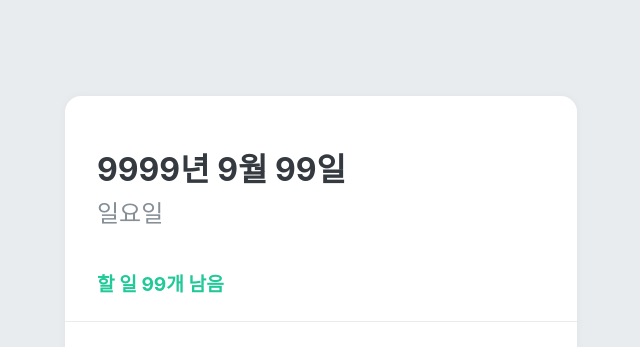
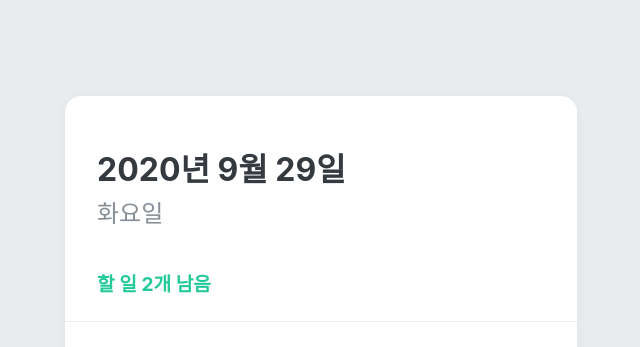
Before and after one commit to redledog/to-do-list, a React (Create React App) app: page / in a window 1280 px wide. Shown: the top 347 px of the page, without its empty margins (319-959 px from the left). Built offline with nearby package versions, Linux system fonts and the light colour scheme.

Commit message:
Date 함수 이용해 현재 년월일, 요일 표시 남은 할일 갯수 표시

```diff
--- a/src/components/TodoHead.js
+++ b/src/components/TodoHead.js
@@ -6,13 +6,31 @@
 
 function TodoHead() {
     const todos = useTodoState();
-    console.log(todos); // 정상 출력 테스트용
+    // undoneTasks에 todo.done 이 false 인 것만 넣어줌
+    const undoneTasks = todos.filter(todo => !todo.done);
+
+    // 날짜 표시를 위한 작업
+    const today = new Date(); // 오늘 날짜와 시간정보(now)
+
+    // console.log(today); // EX) Sun Oct 04 2020 11:56:00 GMT+0900 (대한민국 표준시)
+    // console.log(today.toLocaleString()); // EX) 2020. 10. 4. 오전 11:56:00
+    // console.log(today.toLocaleString('ko-KR', { weekday: 'long' })); // 요일
+    // console.log(today.toLocaleDateString()); // 년월일 string EX) 2020. 10. 4.
+    // console.log(today.toLocaleDateString('ko-KR', { weekday: 'long' })); // 요일
+    // console.log(today.toLocaleTimeString()); // 시간 string EX) 오후 12:15:28
+
+    const dateString = today.toLocaleDateString('ko-KR', {
+        year: 'numeric',
+        month: 'long',
+        day: 'numeric'
+    });
+    const dayName = today.toLocaleDateString('ko-KR', { weekday: 'long' });
 
     return (
         <div className="TodoHead">
-            <h1>9999년 9월 99일</h1>
-            <div className="day">일요일</div>
-            <div className="tasks-left">할 일 99개 남음</div>
+            <h1>{dateString}</h1>
+            <div className="day">{dayName}</div>
+            <div className="tasks-left">할 일 {undoneTasks.length}개 남음</div>
         </div>
     );
 }
```
